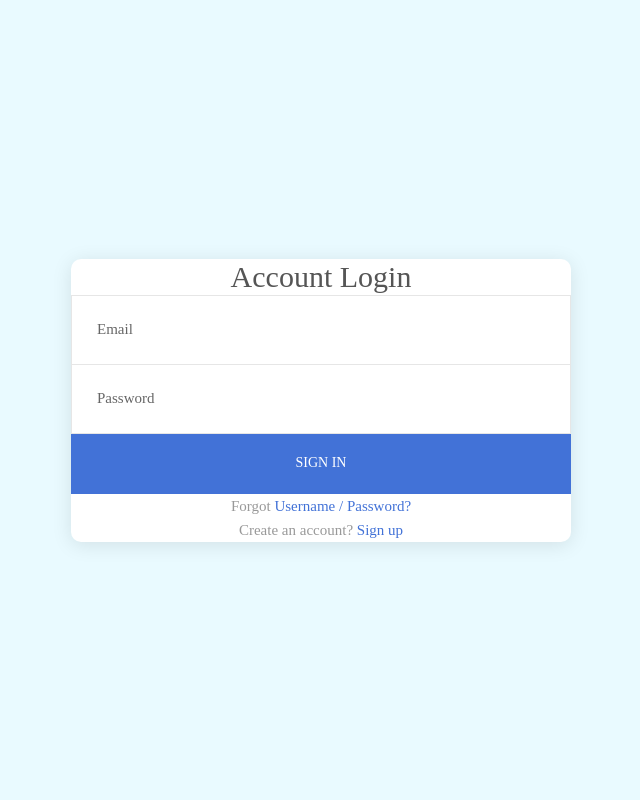
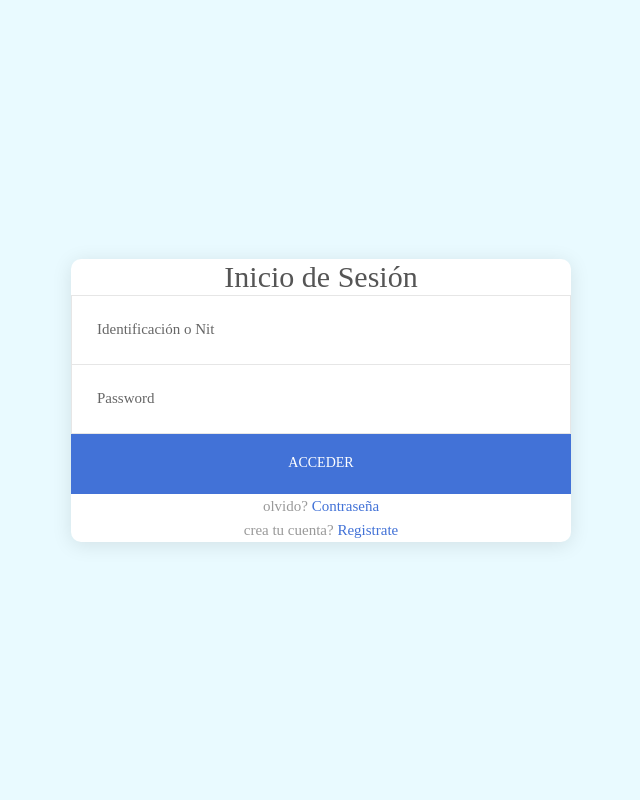
Before and after one commit to jhonatan1043/proyectoProv, a CodeIgniter app: the page made by application/views/user/login.php in a window 1280 px wide. Shown: the whole page, without its empty margins (319-959 px from the left). Run offline with CodeIgniter, Linux system fonts and the light colour scheme; some libraries are stand-ins or nearby versions; some web fonts are replaced.

Commit message:
creando el login

```diff
--- a/application/controllers/UserController.php
+++ b/application/controllers/UserController.php
@@ -36,6 +36,10 @@ class UserController extends CI_Controller {
       $this->user->listUsers();
   }
 
+   public function login()
+   {
+
+   }
 
 
 }
--- a/application/views/user/login.php
+++ b/application/views/user/login.php
@@ -1,30 +1,30 @@
 <!DOCTYPE html>
 <html lang="en">
 <head>
-	<title>Login V19</title>
+	<title>App proveedor</title>
 	<meta charset="UTF-8">
 	<meta name="viewport" content="width=device-width, initial-scale=1">
 <!--===============================================================================================-->
-	<link rel="icon" type="image/png" href="images/icons/favicon.ico"/>
+	<link rel="icon" type="image/png" href="<?php echo base_url('resource_login/'); ?>images/icons/favicon.ico"/>
 <!--===============================================================================================-->
-	<link rel="stylesheet" type="text/css" href="vendor/bootstrap/css/bootstrap.min.css">
+	<link rel="stylesheet" type="text/css" href="<?php echo base_url('resource_login/'); ?>vendor/bootstrap/css/bootstrap.min.css">
 <!--===============================================================================================-->
-	<link rel="stylesheet" type="text/css" href="fonts/font-awesome-4.7.0/css/font-awesome.min.css">
+	<link rel="stylesheet" type="text/css" href="<?php echo base_url('resource_login/'); ?>fonts/font-awesome-4.7.0/css/font-awesome.min.css">
 <!--===============================================================================================-->
-	<link rel="stylesheet" type="text/css" href="fonts/Linearicons-Free-v1.0.0/icon-font.min.css">
+	<link rel="stylesheet" type="text/css" href="<?php echo base_url('resource_login/'); ?>fonts/Linearicons-Free-v1.0.0/icon-font.min.css">
 <!--===============================================================================================-->
-	<link rel="stylesheet" type="text/css" href="vendor/animate/animate.css">
+	<link rel="stylesheet" type="text/css" href="<?php echo base_url('resource_login/'); ?>vendor/animate/animate.css">
 <!--===============================================================================================-->
-	<link rel="stylesheet" type="text/css" href="vendor/css-hamburgers/hamburgers.min.css">
+	<link rel="stylesheet" type="text/css" href="<?php echo base_url('resource_login/'); ?>vendor/css-hamburgers/hamburgers.min.css">
 <!--===============================================================================================-->
-	<link rel="stylesheet" type="text/css" href="vendor/animsition/css/animsition.min.css">
+	<link rel="stylesheet" type="text/css" href="<?php echo base_url('resource_login/'); ?>vendor/animsition/css/animsition.min.css">
 <!--===============================================================================================-->
-	<link rel="stylesheet" type="text/css" href="vendor/select2/select2.min.css">
+	<link rel="stylesheet" type="text/css" href="<?php echo base_url('resource_login/'); ?>vendor/select2/select2.min.css">
 <!--===============================================================================================-->
-	<link rel="stylesheet" type="text/css" href="vendor/daterangepicker/daterangepicker.css">
+	<link rel="stylesheet" type="text/css" href="<?php echo base_url('resource_login/'); ?>vendor/daterangepicker/daterangepicker.css">
 <!--===============================================================================================-->
-	<link rel="stylesheet" type="text/css" href="css/util.css">
-	<link rel="stylesheet" type="text/css" href="css/main.css">
+	<link rel="stylesheet" type="text/css" href="<?php echo base_url('resource_login/'); ?>css/util.css">
+	<link rel="stylesheet" type="text/css" href="<?php echo base_url('resource_login/'); ?>css/main.css">
 <!--===============================================================================================-->
 </head>
 <body>
@@ -34,11 +34,11 @@
 			<div class="wrap-login100 p-l-55 p-r-55 p-t-65 p-b-50">
 				<form class="login100-form validate-form">
 					<span class="login100-form-title p-b-33">
-						Account Login
+						Inicio de Sesión
 					</span>
 
-					<div class="wrap-input100 validate-input" data-validate = "Valid email is required: ex@abc.xyz">
-						<input class="input100" type="text" name="email" placeholder="Email">
+					<div class="wrap-input100 validate-input">
+						<input class="input100" type="text" name="identification" placeholder="Identificación o Nit">
 						<span class="focus-input100-1"></span>
 						<span class="focus-input100-2"></span>
 					</div>
@@ -51,27 +51,27 @@
 
 					<div class="container-login100-form-btn m-t-20">
 						<button class="login100-form-btn">
-							Sign in
+							Acceder
 						</button>
 					</div>
 
 					<div class="text-center p-t-45 p-b-4">
 						<span class="txt1">
-							Forgot
+							olvido?
 						</span>
 
 						<a href="#" class="txt2 hov1">
-							Username / Password?
+							Contraseña
 						</a>
 					</div>
 
 					<div class="text-center">
 						<span class="txt1">
-							Create an account?
+							crea tu cuenta?
 						</span>
 
 						<a href="#" class="txt2 hov1">
-							Sign up
+						   Registrate
 						</a>
 					</div>
 				</form>
@@ -82,21 +82,21 @@
 
 
 <!--===============================================================================================-->
-	<script src="vendor/jquery/jquery-3.2.1.min.js"></script>
+	<script src="<?php echo base_url('resource_login/'); ?>vendor/jquery/jquery-3.2.1.min.js"></script>
 <!--===============================================================================================-->
-	<script src="vendor/animsition/js/animsition.min.js"></script>
+	<script src="<?php echo base_url('resource_login/'); ?>vendor/animsition/js/animsition.min.js"></script>
 <!--===============================================================================================-->
-	<script src="vendor/bootstrap/js/popper.js"></script>
-	<script src="vendor/bootstrap/js/bootstrap.min.js"></script>
+	<script src="<?php echo base_url('resource_login/'); ?>vendor/bootstrap/js/popper.js"></script>
+	<script src="<?php echo base_url('resource_login/'); ?>vendor/bootstrap/js/bootstrap.min.js"></script>
 <!--===============================================================================================-->
-	<script src="vendor/select2/select2.min.js"></script>
+	<script src="<?php echo base_url('resource_login/'); ?>vendor/select2/select2.min.js"></script>
 <!--===============================================================================================-->
-	<script src="vendor/daterangepicker/moment.min.js"></script>
-	<script src="vendor/daterangepicker/daterangepicker.js"></script>
+	<script src="<?php echo base_url('resource_login/'); ?>vendor/daterangepicker/moment.min.js"></script>
+	<script src="<?php echo base_url('resource_login/'); ?>vendor/daterangepicker/daterangepicker.js"></script>
 <!--===============================================================================================-->
-	<script src="vendor/countdowntime/countdowntime.js"></script>
+	<script src="<?php echo base_url('resource_login/'); ?>vendor/countdowntime/countdowntime.js"></script>
 <!--===============================================================================================-->
-	<script src="js/main.js"></script>
+	<script src="<?php echo base_url('resource_login/'); ?>js/main.js"></script>
 
 </body>
 </html>
```
Also changed, not shown: application/models/User.php (+8 -1 lines).
